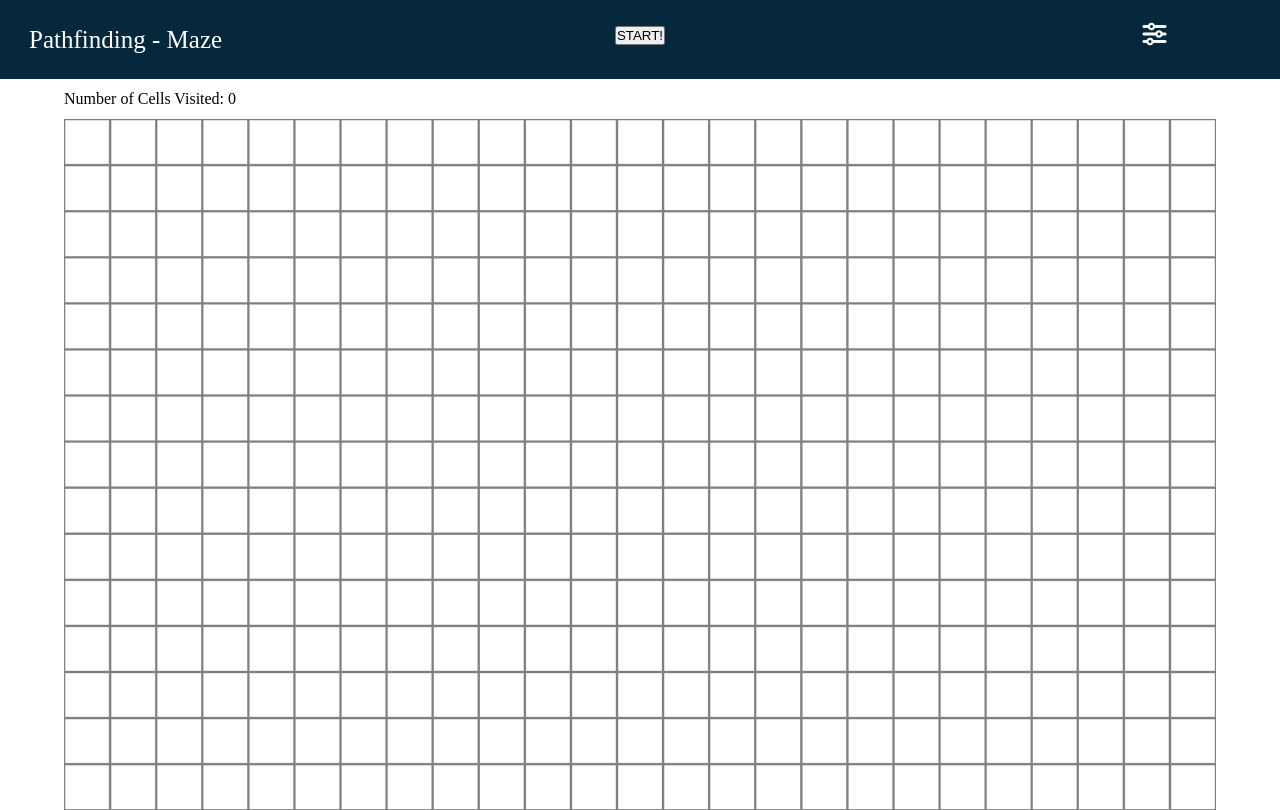
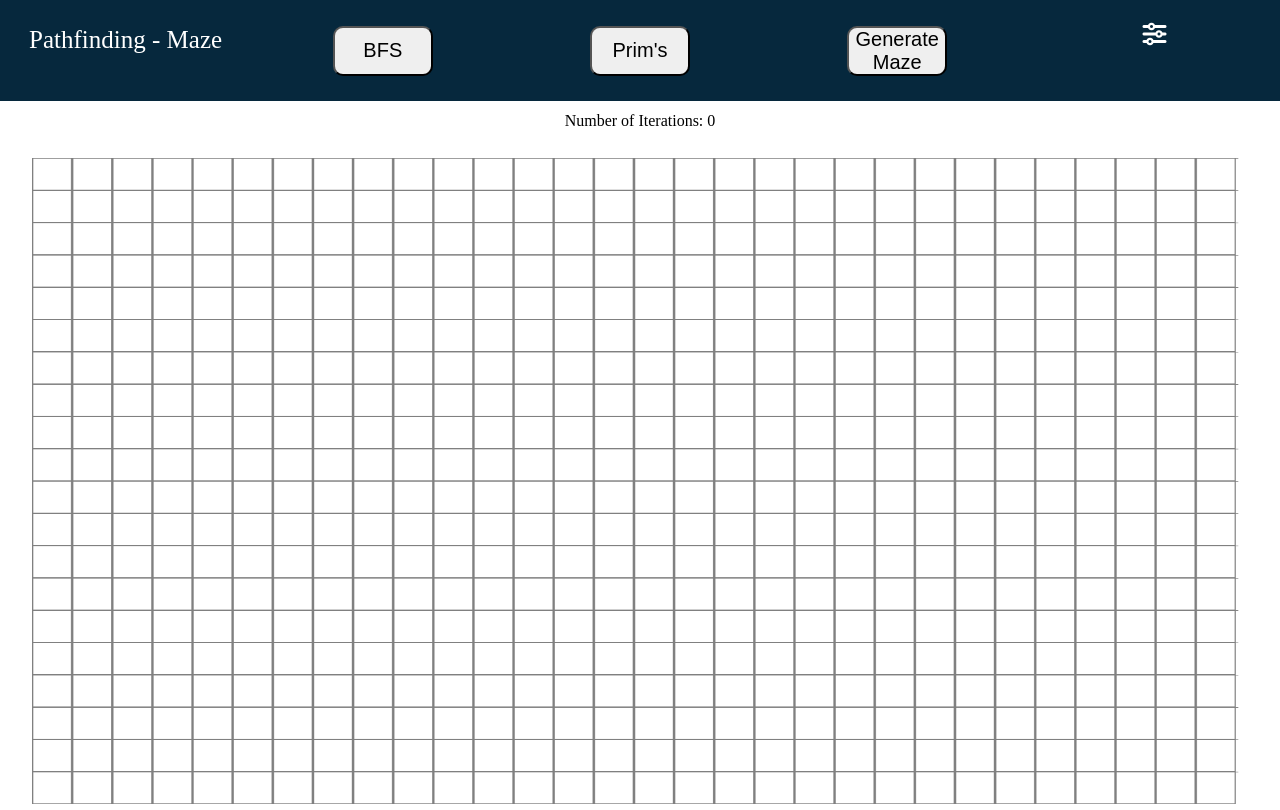
Before and after one commit to kson4/maze, a plain HTML site: page index .html in a window 1280 px wide. Shown: the top 810 px of the page. Drawn offline with Linux system fonts and the light colour scheme.

Commit message:
different algorithm selection and styling

```diff
--- a/css/maze.css
+++ b/css/maze.css
@@ -1,13 +1,14 @@
 .maze-container {
-  position: relative;
-
+  width: 100vw;
+  height: 85vh;
+  /* position: relative; */
   display: flex;
   justify-content: center;
-  align-items: flex-end;
+  align-items: center;
 }
 
 #maze {
-  width: 90%;
-  height: 90%;
+  width: 95%;
+  height: 95%;
   /* margin-bottom: 5%; */
 }
--- a/css/stats.css
+++ b/css/stats.css
@@ -2,5 +2,4 @@
   height: 5vh;
   display: flex;
   align-items: center;
-  padding-left: 5vw;
 }
--- a/css/styles.css
+++ b/css/styles.css
@@ -17,6 +17,12 @@
   flex-direction: row;
   justify-content: space-between;
 }
+.navbar button {
+  width: 100px;
+  height: 50px;
+  border-radius: 10px;;
+  font-size: 20px;
+}
 ul {
   list-style: none;
 }
@@ -25,6 +31,9 @@ li {
   text-align: center;
 }
 
-/* .screen-container {
-  background-color: #DFF6FF;
-} */
+.screen-container {
+  display: flex;
+  flex-direction: column;
+  justify-content: center;
+  align-items: center;
+}
--- a/index .html
+++ b/index .html
@@ -15,13 +15,16 @@
   <div class="navbar">
     <ul class="navbar-list">
       <li class="navbar-title">Pathfinding - Maze</li>
-      <li><button id="start">START!</button></li>
+      <!-- <li><button id="start">START!</button></li> -->
+      <li><button id="bfs">BFS</button></li>
+      <li><button id="prims">Prim's</button></li>
+      <li><button id="generate">Generate Maze</button></li>
       <li><i id="settings-icon" class="fa-solid fa-sliders fa-xl"></i></li>
     </ul>
   </div>
   <div class="screen-container">
     <div class="stats">
-      <p>Number of Cells Visited: <span class="num-traversal"></span></p>
+      <p>Number of Iterations: <span class="num-traversal"></span></p>
     </div>
     <div class="maze-container">
       <canvas id="maze"></canvas>
@@ -32,20 +35,20 @@
     <div class="option">
       <div class="option-text">
         <span>Rows: </span>
-        <input type="number" class="value" value="50">
+        <input type="number" class="value" value="30">
       </div>
       <div class="slider-container">
-        <input id="rows-slider" class="slider" type="range", min="10", max="100", value="50">
+        <input id="rows-slider" class="slider" type="range", min="10", max="100", value="30">
       </div>
     </div>
 
     <div class="option">
       <div class="option-text">
         <span>Columns: </span>
-        <input type="number" class="value" value="50">
+        <input type="number" class="value" value="20">
       </div>
       <div class="slider-container">
-        <input id="cols-slider" class="slider" type="range", min="10", max="100", value="50">
+        <input id="cols-slider" class="slider" type="range", min="10", max="100", value="20">
       </div>
     </div>
     <input type="submit" class="submit">
--- a/js/script.js
+++ b/js/script.js
@@ -19,17 +19,21 @@ function closeSettings() {
 let mazeGrid
 
 //nav bar
-document.querySelector("#start").addEventListener("click", () => {
-  // mazeGrid.dfs(mazeGrid.grid[0])
+document.querySelector("#bfs").addEventListener("click", () => {
+  mazeGrid.dfs(mazeGrid.grid[0])
+})
+document.querySelector("#prims").addEventListener("click", () => {
   const cell = mazeGrid.grid[Math.floor(Math.random() * mazeGrid.grid.length)]
   mazeGrid.grid.splice(mazeGrid.grid.indexOf(cell), 1)
   for (let i = 0; i < cell.neighbors.length; i++) {
     mazeGrid.wallList.push([cell, cell.neighbors[i]])
   }
   cell.visit()
-  console.log(mazeGrid.wallList)
-  console.log("STARTING FROM: ", cell)
   mazeGrid.prim()
+})
+document.querySelector("#generate").addEventListener("click", () => {
+  mazeGrid = new Grid(sliders[0].value, sliders[1].value)
+  mazeGrid.constructMaze()
 })
 
 // settings
@@ -59,5 +63,5 @@ export function createNewGrid() {
 }
 
 // mazeGrid = new Grid(values[0].value, values[1].value)
-mazeGrid = new Grid(25, 25)
+mazeGrid = new Grid(30, 20)
 mazeGrid.constructMaze()
--- a/js/setup-maze.js
+++ b/js/setup-maze.js
@@ -53,18 +53,18 @@ export class Grid {
   }
 
   dfs(previous) {
+    numTraversals.textContent++
     if (!previous) {
       return
     }
     let cur = previous
+
     cur.visit()
     cur.displayAvailableWalls()
     let next = cur.getValidNeighbor(0, cur)
+
     setTimeout(() => {
-      numTraversals.textContent++
-      if (cur) {
-        cur.changeCellColor(TRAVERSE_COLOR)
-      }
+      cur.changeCellColor(TRAVERSE_COLOR)
       if (next) {
         if (cur.neighbors.length > 0) {
           this.stack.push(cur)
@@ -75,7 +75,6 @@ export class Grid {
       else {
         while (this.stack.length > 0 && this.stack[this.stack.length - 1].neighbors.length == 0) {
           this.stack.pop()
-          numTraversals.textContent++
         }
         this.dfs(this.stack.pop())
       }
@@ -83,6 +82,7 @@ export class Grid {
   }
 
   prim() {
+    numTraversals.textContent++
     if (this.wallList.length == 0) {
       return
     }
@@ -122,8 +122,6 @@ export class Grid {
         this.wallList.push([next, next.neighbors[i]])
       }
     }
-
-    console.log("LINE BREAK----------------------------------------------------------")
     setTimeout(() => {
       cur.changeCellColor(TRAVERSE_COLOR)
       next.changeCellColor(TRAVERSE_COLOR)
```
